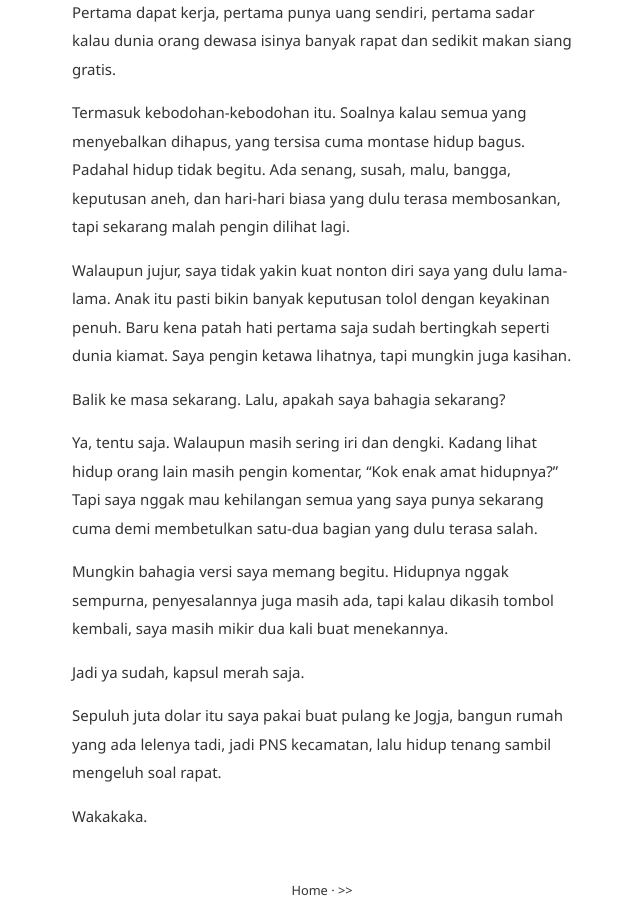
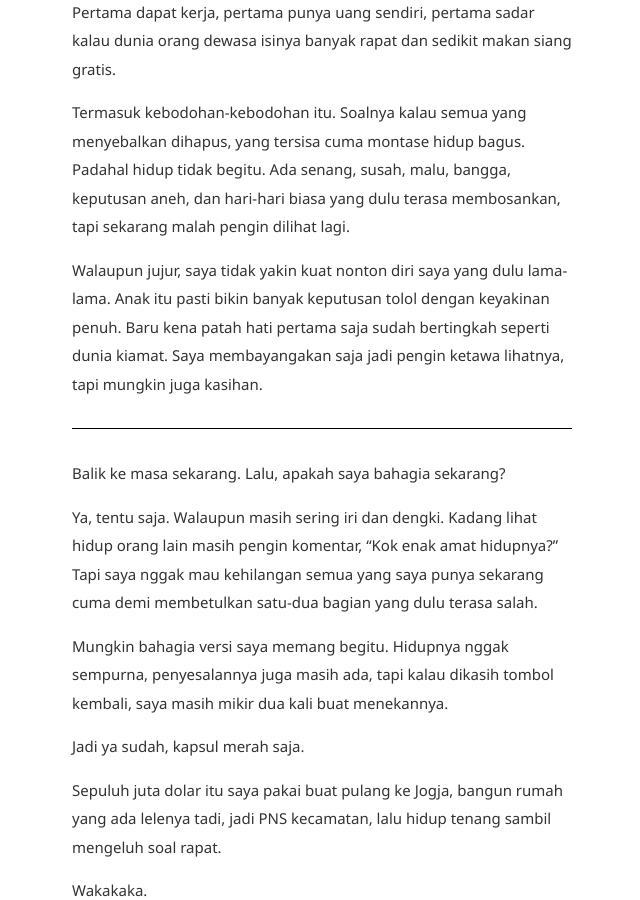
Before and after one commit to harjunacandra/harjuna.github.io, a Jekyll site: the page built from _posts/2026-10-28-PNS-Kecamatan-dan-Uang-10jt-Dollar.md, in a window 1280 px wide and 900 px high, scrolled down 2047 px. Shown: the whole window, without its empty margins (318-958 px from the left). Built offline with Jekyll 4.4.1, drawn with Linux system fonts in a browser that asks for light colours.

Commit message:
Edit narrative for improved readability
Revised sentences for clarity and flow in the narrative.

```diff
--- a/_posts/2026-10-28-PNS-Kecamatan-dan-Uang-10jt-Dollar.md
+++ b/_posts/2026-10-28-PNS-Kecamatan-dan-Uang-10jt-Dollar.md
@@ -22,8 +22,9 @@ Saya cuma mau kembali untuk nonton. Tidak masuk lagi ke tubuh saya yang dulu, la
 
 Termasuk kebodohan-kebodohan itu. Soalnya kalau semua yang menyebalkan dihapus, yang tersisa cuma montase hidup bagus. Padahal hidup tidak begitu. Ada senang, susah, malu, bangga, keputusan aneh, dan hari-hari biasa yang dulu terasa membosankan, tapi sekarang malah pengin dilihat lagi.
 
-Walaupun jujur, saya tidak yakin kuat nonton diri saya yang dulu lama-lama. Anak itu pasti bikin banyak keputusan tolol dengan keyakinan penuh. Baru kena patah hati pertama saja sudah bertingkah seperti dunia kiamat. Saya pengin ketawa lihatnya, tapi mungkin juga kasihan.
+Walaupun jujur, saya tidak yakin kuat nonton diri saya yang dulu lama-lama. Anak itu pasti bikin banyak keputusan tolol dengan keyakinan penuh. Baru kena patah hati pertama saja sudah bertingkah seperti dunia kiamat. Saya membayangakan saja jadi pengin ketawa lihatnya, tapi mungkin juga kasihan.
 
+*****
 Balik ke masa sekarang. Lalu, apakah saya bahagia sekarang?
 
 Ya, tentu saja. Walaupun masih sering iri dan dengki. Kadang lihat hidup orang lain masih pengin komentar, "Kok enak amat hidupnya?" Tapi saya nggak mau kehilangan semua yang saya punya sekarang cuma demi membetulkan satu-dua bagian yang dulu terasa salah.
```
